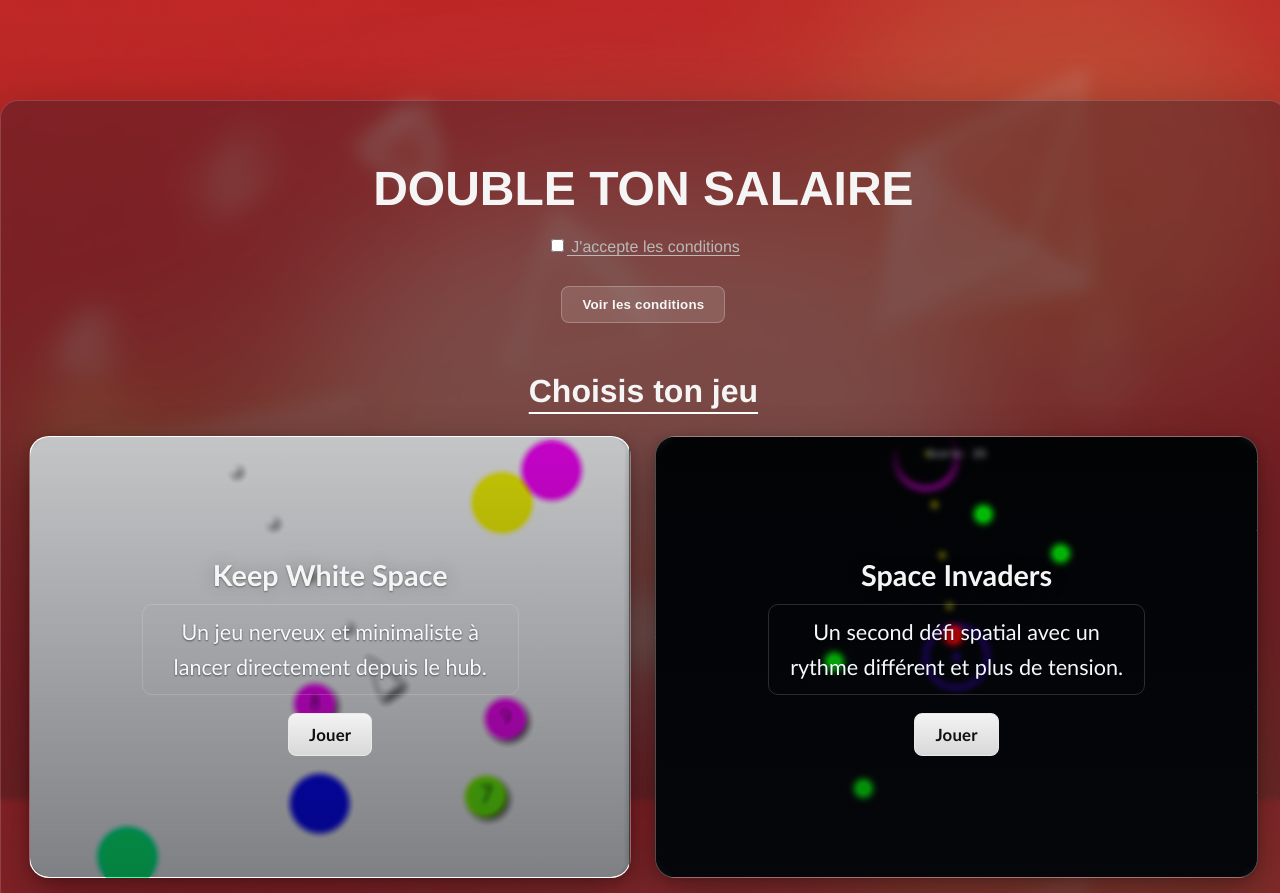
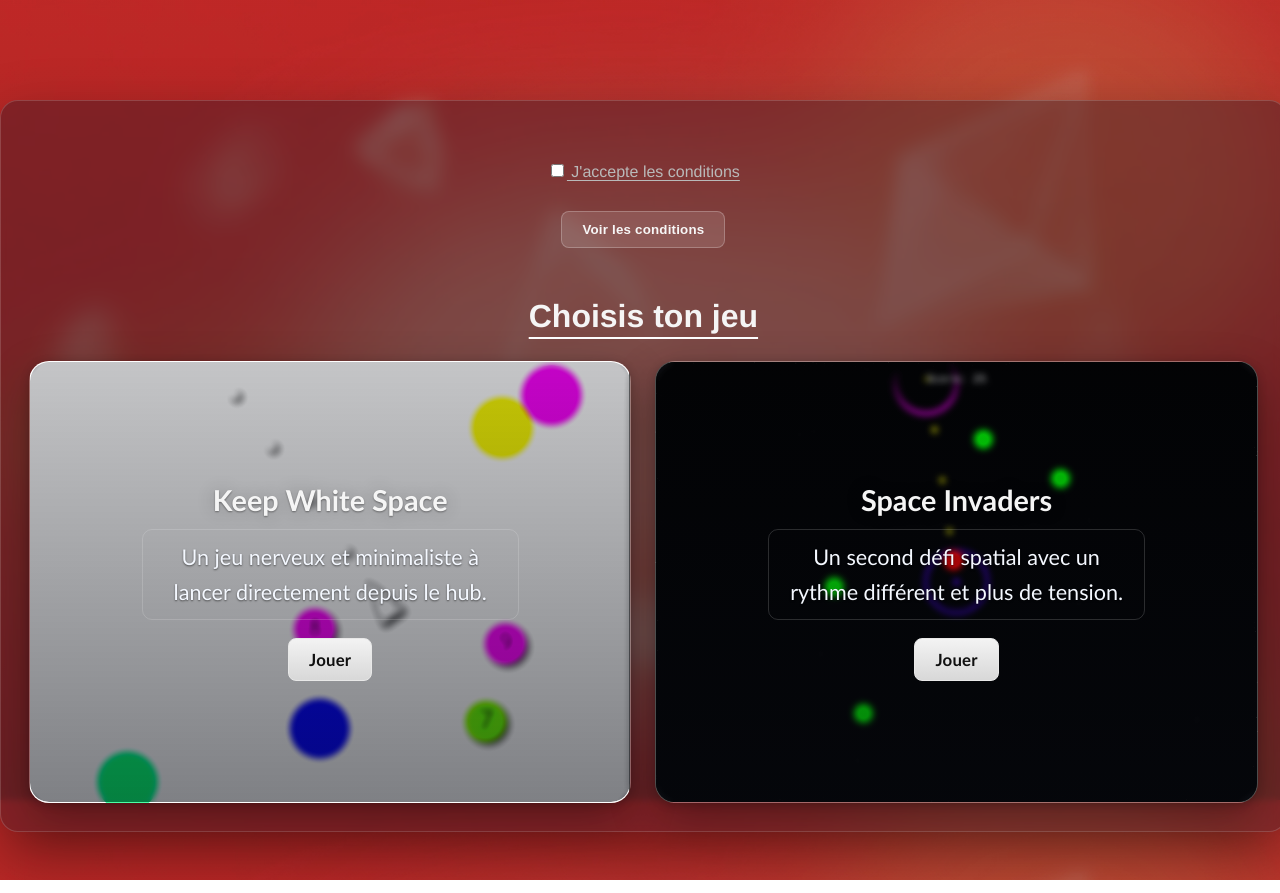
Before and after one commit to jonathandecroix28-max/jeu, a plain HTML site: page index.html in a window 1280 px wide. Shown: the top 893 px of the page. Drawn offline with Linux system fonts and the light colour scheme.

Commit message:
deploy(platform): d3899a585521eb593012406318f60f683c7ade96

```diff
--- a/index.html
+++ b/index.html
@@ -10,7 +10,7 @@
 
 <body>
   <div class="container">
-    <h1 class="bigTitle">DOUBLE TON SALAIRE</h1>
+    <h1 class="bigTitle"></h1>
 
     <label class="checkbox">
       <input type="checkbox" id="acceptTerms">
```
